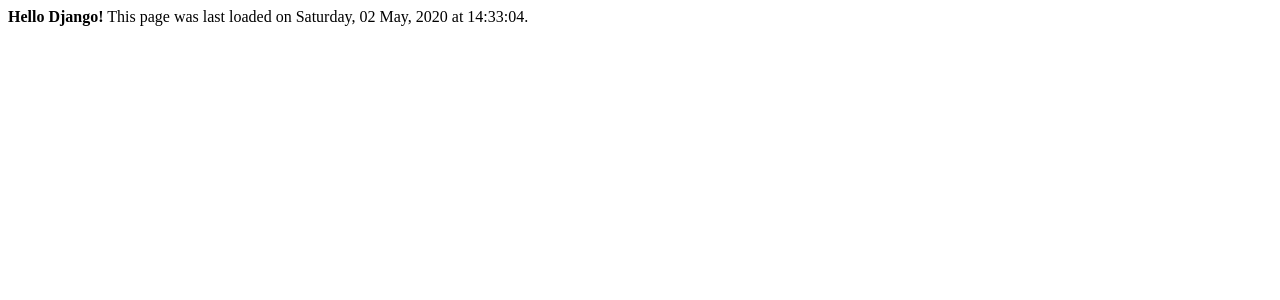
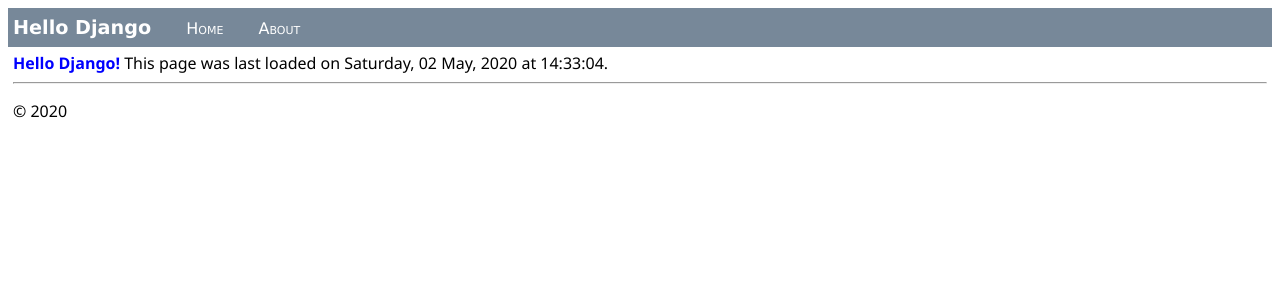
Before and after one commit to coryjcombs/LearningDjango, a Django app: page / in a window 1280 px wide. Shown: the top 300 px of the page. Run offline with Django 3.2, Linux system fonts and the light colour scheme.

Commit message:
Created navbar and instituted page inheritance

```diff
--- a/BasicProject/BasicProject/urls.py
+++ b/BasicProject/BasicProject/urls.py
@@ -28,4 +28,5 @@ urlpatterns = [
     path('admin/', admin.site.urls),
     url(r'^$', HelloDjangoApp.views.index, name='index'),
     url(r'^home$', HelloDjangoApp.views.index, name='home'),
+    url(r'^about$', HelloDjangoApp.views.about, name='about'),
 ]
--- /dev/null
+++ b/BasicProject/HelloDjangoApp/static/content/site.css
@@ -0,0 +1,36 @@
+/* Navbar */
+
+.navbar {
+    background-color: lightslategray;
+    font-size: 1em;
+    font-family: 'Lucida Sans', 'Lucida Sans Regular', 'Lucida Grande', 'Lucida Sans Unicode', Geneva, Verdana, sans-serif;
+    color: white;
+    padding: 8px 5px 8px 5px;
+}
+
+.navbar a {
+    text-decoration: none;
+    color: inherit;
+}
+
+.navbar-brand {
+    font-size: 1.2em;
+    font-weight: 600;
+}
+
+.navbar-item {
+    font-variant: small-caps;
+    margin-left: 30px;
+}
+
+/* Body */
+
+.body-content {
+    padding: 5px;
+    font-family: 'Segoe UI', Tahoma, Geneva, Verdana, sans-serif;
+}
+
+.message {
+    font-weight: 600;
+    color: blue;
+}
--- /dev/null
+++ b/BasicProject/HelloDjangoApp/templates/HelloDjangoApp/about.html
@@ -0,0 +1,4 @@
+{% extends "HelloDjangoApp/layout.html" %}
+{% block content %}
+{{ content }}
+{% endblock %}
--- a/BasicProject/HelloDjangoApp/templates/HelloDjangoApp/index.html
+++ b/BasicProject/HelloDjangoApp/templates/HelloDjangoApp/index.html
@@ -1,9 +1,4 @@
-<html>
-    <head>
-        <title>{{ title }}</title>
-    </head>
-
-    <body>
-        <strong>{{ message }}</strong> {{ content }}
-    </body>
-</html>
+{% extends "HelloDjangoApp/layout.html" %}
+{% block content %}
+<span class="message">{{ message }}</span>{{ content }}
+{% endblock %}
--- /dev/null
+++ b/BasicProject/HelloDjangoApp/templates/HelloDjangoApp/layout.html
@@ -0,0 +1,26 @@
+<!DOCTYPE html>
+
+<html>
+    <head>
+        <meta charset="utf-8" />
+        <title>{{ title }}</title>
+        {% load staticfiles %}
+        <link rel="stylesheet" type="text/css" href="{% static 'content/site.css'" %}" />
+    </head>
+
+    <body>
+        <div class="navbar">
+            <a href="/" class="navbar-brand">Hello Django</a>
+            <a href="{% url 'home' %}" class="navbar-item">Home</a>
+            <a href="{% url 'about' %}" class="navbar-item">About</a>
+        </div>
+
+        <div class="body-content">
+            {% block content %}{% endblock %}
+            <hr />
+            <footer>
+                <p>&copy; 2020</p>
+            </footer>
+        </div>
+    </body>
+</html>
--- a/BasicProject/HelloDjangoApp/views.py
+++ b/BasicProject/HelloDjangoApp/views.py
@@ -10,7 +10,17 @@ def index(request):
         "HelloDjangoApp/index.html",
         {
             'title': "Hello Django",
-            'message': "Hello Django!",
+            'message': "Hello Django! ",
             'content': "This page was last loaded on " + now.strftime("%A, %d %B, %Y at %X") + "."
         }
     )
+
+def about(request):
+    return render(
+        request,
+        "HelloDjangoApp/about.html",
+        {
+            'title': "About HelloDjangoApp",
+            'content': "Example app page for Django."
+        }
+    )
```
Also changed, not shown: 1 other file.
